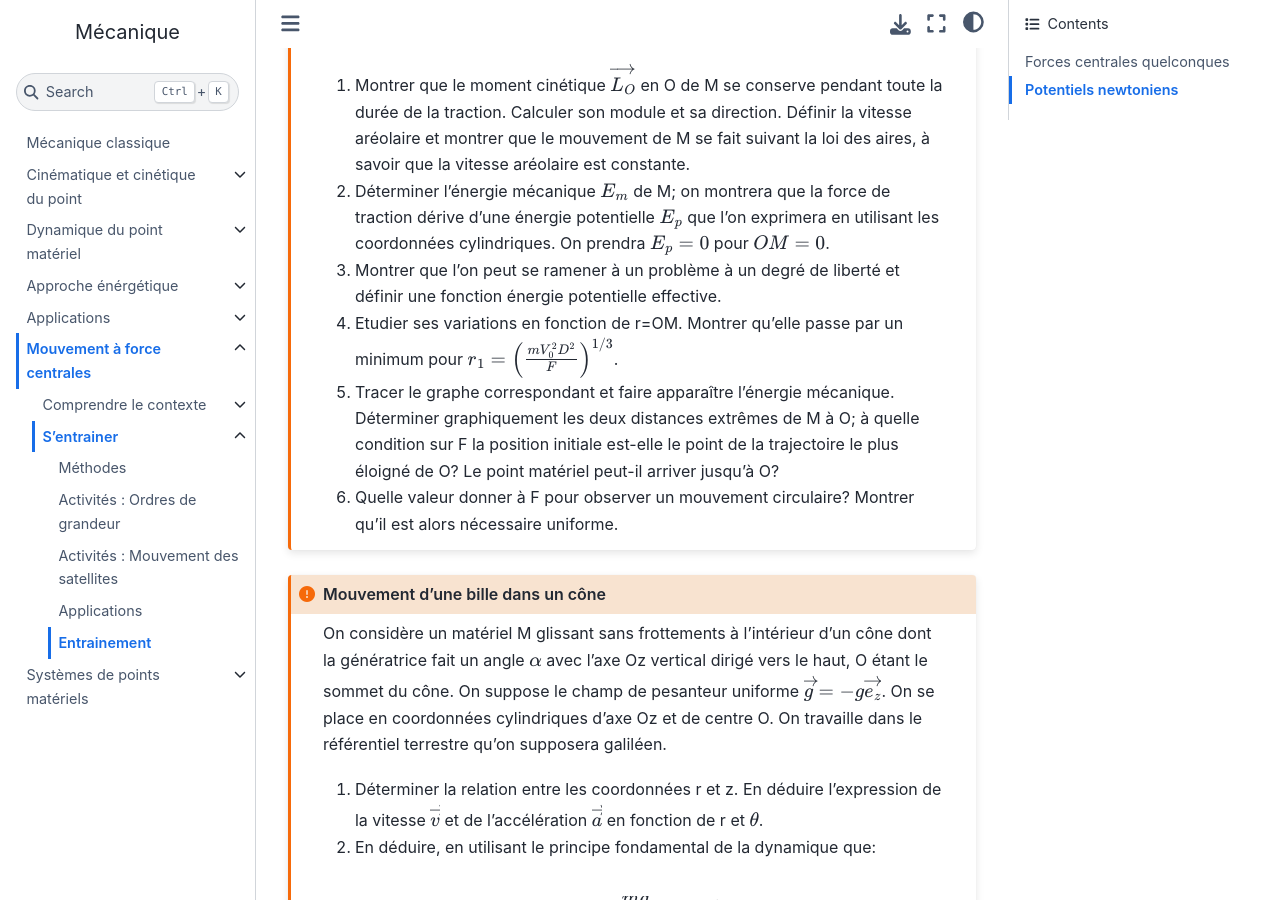
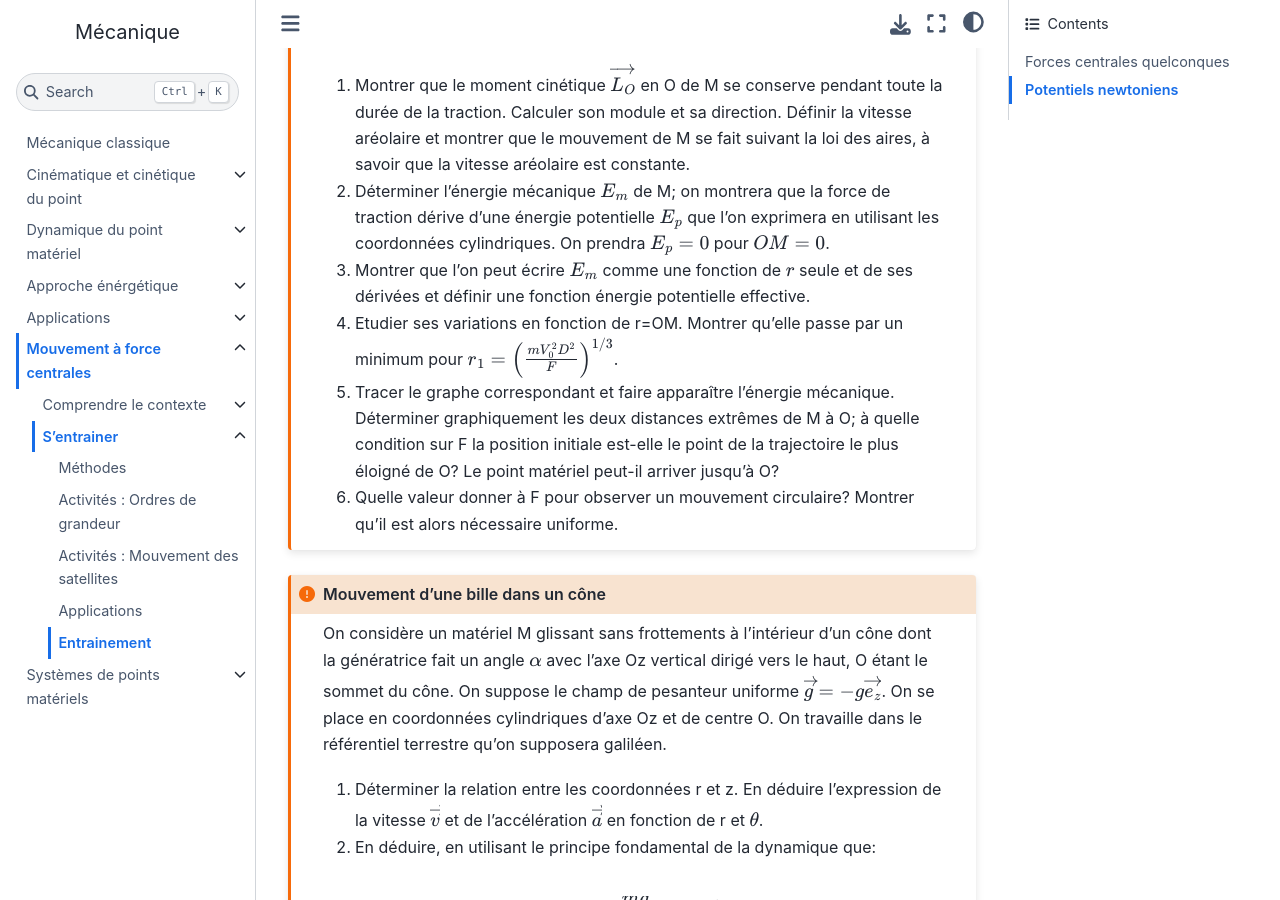
Before and after one commit to pcsi3physiquestan/mecanique_sources, a Jupyter Book: the page built from notebook/centrales_newt_td.md, in a window 1280 px wide and 900 px high, scrolled down 405 px. Built offline with Jupyter Book 1.0.4 settings and Sphinx 7.4.7 and the Sphinx Book theme 1.1.4, drawn with Linux system fonts in a browser that asks for light colours.

Commit message:
Mise à jour des sources

```diff
--- a/notebook/centrales_newt_td.md
+++ b/notebook/centrales_newt_td.md
@@ -26,7 +26,7 @@ A t=0, le point M se trouve sur l'axe Ox à une distance D de O, sa vitesse est
 
 1. Montrer que le moment cinétique $\overrightarrow{L_O}$ en O de M se conserve pendant toute la durée de la traction. Calculer son module et sa direction. Définir la vitesse aréolaire et montrer que le mouvement de M se fait suivant la loi des aires, à savoir que la vitesse aréolaire est constante.
 1. Déterminer l'énergie mécanique $E_m$ de M; on montrera que la force de traction dérive d'une énergie potentielle $E_p$ que l'on exprimera en utilisant les coordonnées cylindriques. On prendra $E_p=0$ pour $OM=0$.
-1. Montrer que l'on peut se ramener à un problème à un degré de liberté et définir une fonction énergie potentielle effective.
+1. Montrer que l'on peut écrire $E_m$ comme une fonction de $r$ seule et de ses dérivées et définir une fonction énergie potentielle effective.
 1. Etudier ses variations en fonction de r=OM. Montrer qu'elle passe par un minimum pour $r_1 = \left(\frac{m V_0^2 D^2}{F}\right)^{1/3}$.
 1. Tracer le graphe correspondant et faire apparaître l'énergie mécanique. Déterminer graphiquement les deux distances extrêmes de M à O; à quelle condition sur F la position initiale est-elle le point de la trajectoire le plus éloigné de O? Le point matériel peut-il arriver jusqu'à O?
 1. Quelle valeur donner à F pour observer un mouvement circulaire? Montrer qu'il est alors nécessaire uniforme.
```
